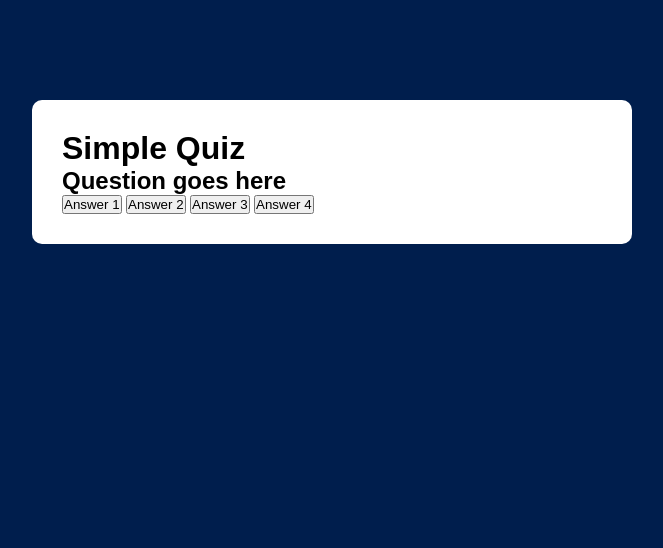
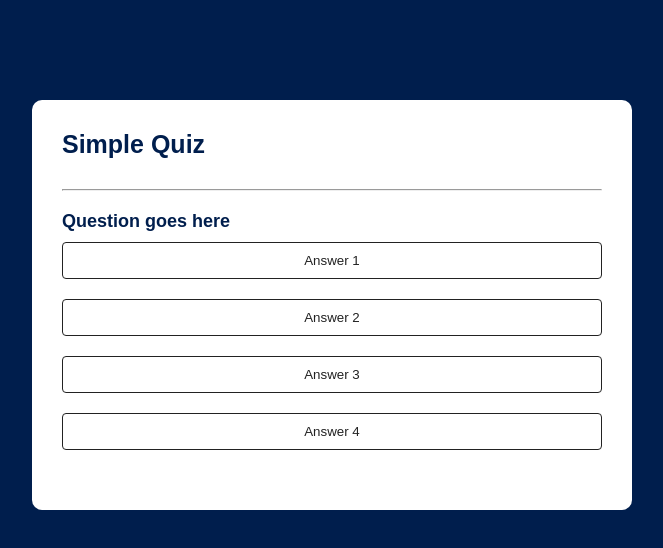
Before and after one commit to maundu55/Quiz-App, a plain HTML site: page index.html in a window 1280 px wide. Shown: the whole page, without its empty margins (308-971 px from the left). Drawn offline with Linux system fonts and the light colour scheme.

Commit message:
add more css styling

```diff
--- a/index.html
+++ b/index.html
@@ -9,6 +9,7 @@
 <body>
     <div class="app">
         <h1>Simple Quiz</h1>
+        <hr>
         <div class="quiz">
             <h2 id="question">Question goes here</h2>
             <div id="answer-buttons">
--- a/style.css
+++ b/style.css
@@ -15,3 +15,30 @@ body{
     border-radius: 10px;
     padding: 30px;
 }
+.app h1{
+    font-size: 25px;
+    color: #001e4d;
+    font-weight: 600;
+    border-bottom: 1ps solid #333;
+    padding-bottom: 30px;
+}
+.quiz{
+    padding: 20px 0;
+}
+.quiz h2{
+    font-size: 18px;
+    color: #001e4d;
+    font-weight: 600;
+}
+.btn{
+    background: white;
+    color: #222;
+    font-weight: 500;
+    width: 100%;
+    border: 1px solid #222;
+    padding: 10px;
+    margin: 10px 0;
+    text-align: center;
+    border-radius: 4px;
+    cursor: pointer;
+}
```
